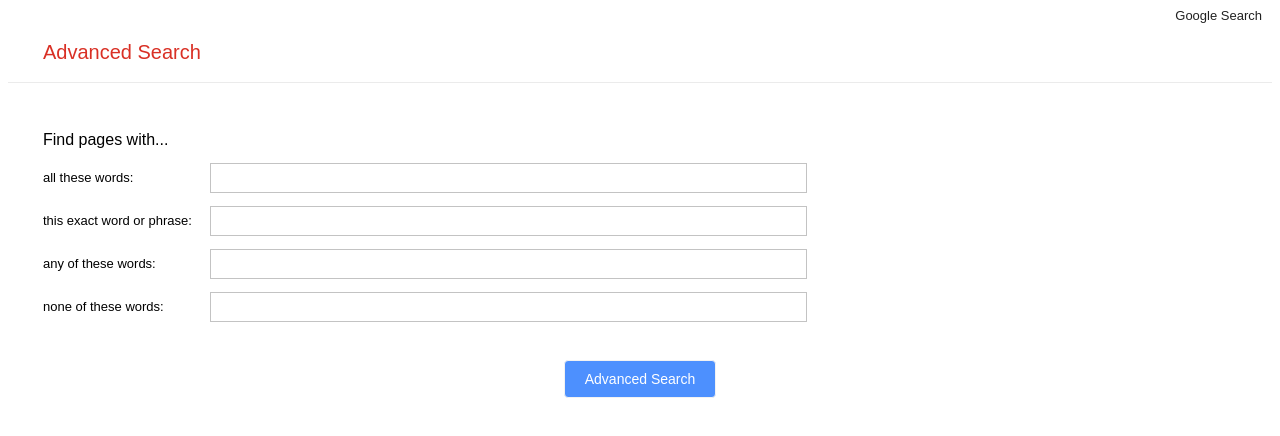
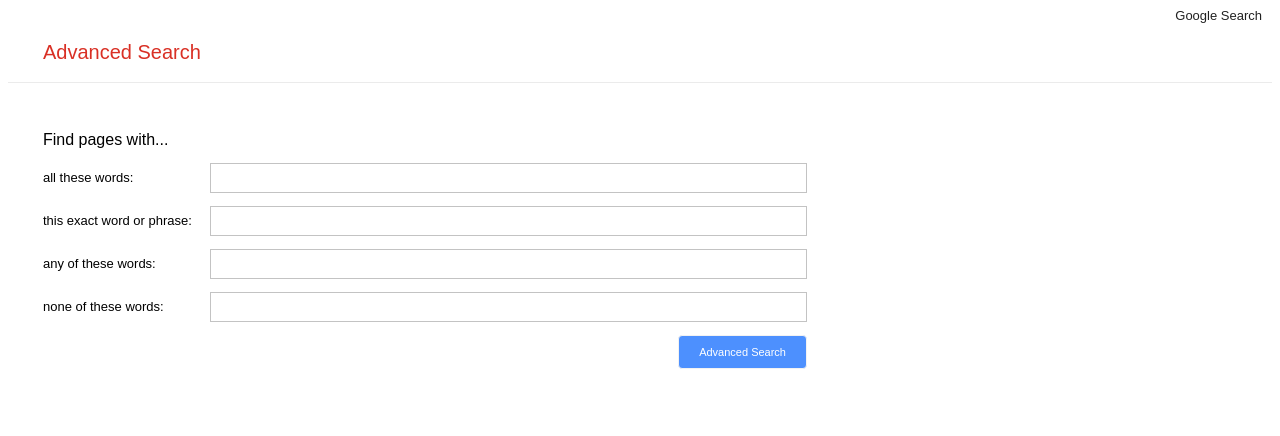
Before and after one commit to Sampatankar/HarvardXCS50WebCoursework, a plain HTML site: page project0/advancedsearch.html in a window 1280 px wide. Drawn offline with Linux system fonts and the light colour scheme.

Commit message:
23rd August 2020
Latest Upload

```diff
--- a/project0/advancedsearch.html
+++ b/project0/advancedsearch.html
@@ -1,5 +1,6 @@
 <!DOCTYPE html>
 <html lang="en">
+
 <head>
   <meta charset="UTF-8" />
   <meta name="viewport" content="width=device-width, initial-scale=1.0" />
@@ -45,10 +46,11 @@
           <input class="advanced-input" type="text" name="as_eq" />
         </p>
       </div>
-        <div class="button">
+      <div class="advanced-button">
         <button id="button" type="submit">Advanced Search</button>
       </div>
     </form>
   </div>
 </body>
+
 </html>
--- a/project0/css/style.css
+++ b/project0/css/style.css
@@ -113,11 +113,22 @@ h2 {
   border: 1px solid #4d90fe;
 }
 
+.advanced-button {
+  margin-left: 167px;
+  display: inline-block;
+  vertical-align: middle;
+  width: 50%;
+  height: 40px;
+}
+
 #advanced-h1 {
   margin: 18px 35px;
 }
 
 #button {
+  margin-top: 0;
   background-color: #4d90fe;
   color: #fff;
+  font-size: 11px;
+  float: right;
 }
```
Lines whose indentation alone changed are shown as unchanged.
